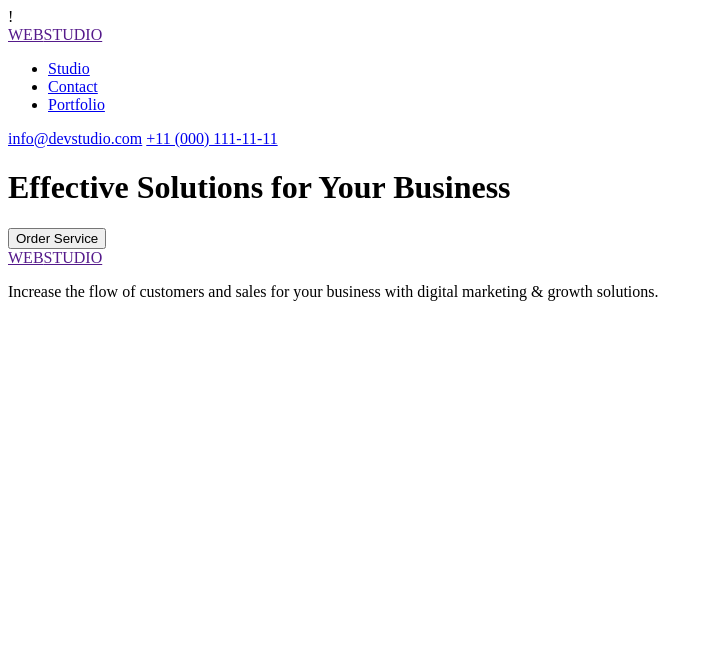
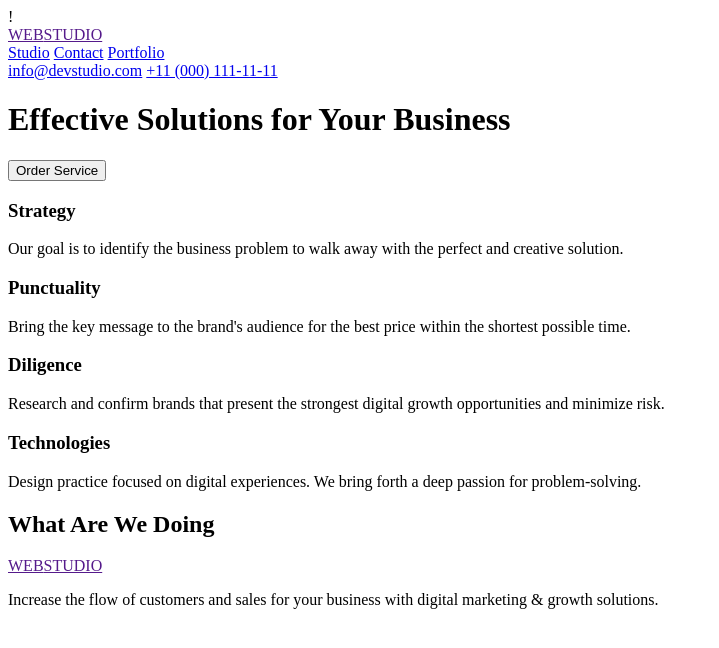
Before and after one commit to BondarTaras/goit-markup-hw-01, a plain HTML site: page index.html in a window 1280 px wide. Shown: the whole page, without its empty margins (0-719 px from the left). Drawn offline with Linux system fonts and the light colour scheme.

Commit message:
Доповнення

```diff
--- a/index.html
+++ b/index.html
@@ -8,11 +8,9 @@
 <header>
 <a href=""> <span>WEB</span>STUDIO</a>
 <nav>
-    <ul>
-        <li><a href="/studio">Studio</a></li>
-        <li><a href="/contact">Contact</a></li>
-        <li><a href="/portfolio">Portfolio</a></li>
-    </ul>
+<a href="/studio">Studio</a>
+<a href="/contact">Contact</a>
+<a href="/portfolio">Portfolio</a>
 </nav>
 <a href="mailto:info@devstudio.com">info@devstudio.com</a>
 <a href="tel:+11 (000) 111-11-11">+11 (000) 111-11-11</a>
@@ -22,6 +20,13 @@
 <h1>Effective Solutions for Your Business</h1>
 <button type="button">Order Service</button>
 </div>
+<div>
+<h3>Strategy</h3><p>Our goal is to identify the business problem to walk away with the perfect and creative solution.</p>
+<h3>Punctuality</h3><p>Bring the key message to the brand's audience for the best price within the shortest possible time.</p>
+<h3>Diligence</h3><p>Research and confirm brands that present the strongest digital growth opportunities and minimize risk.</p>
+<h3>Technologies</h3><p>Design practice focused on digital experiences. We bring forth a deep passion for problem-solving.</p>
+</div>
+<h2>What Are We Doing</h2>
 
 </main>
 <footer>
```
